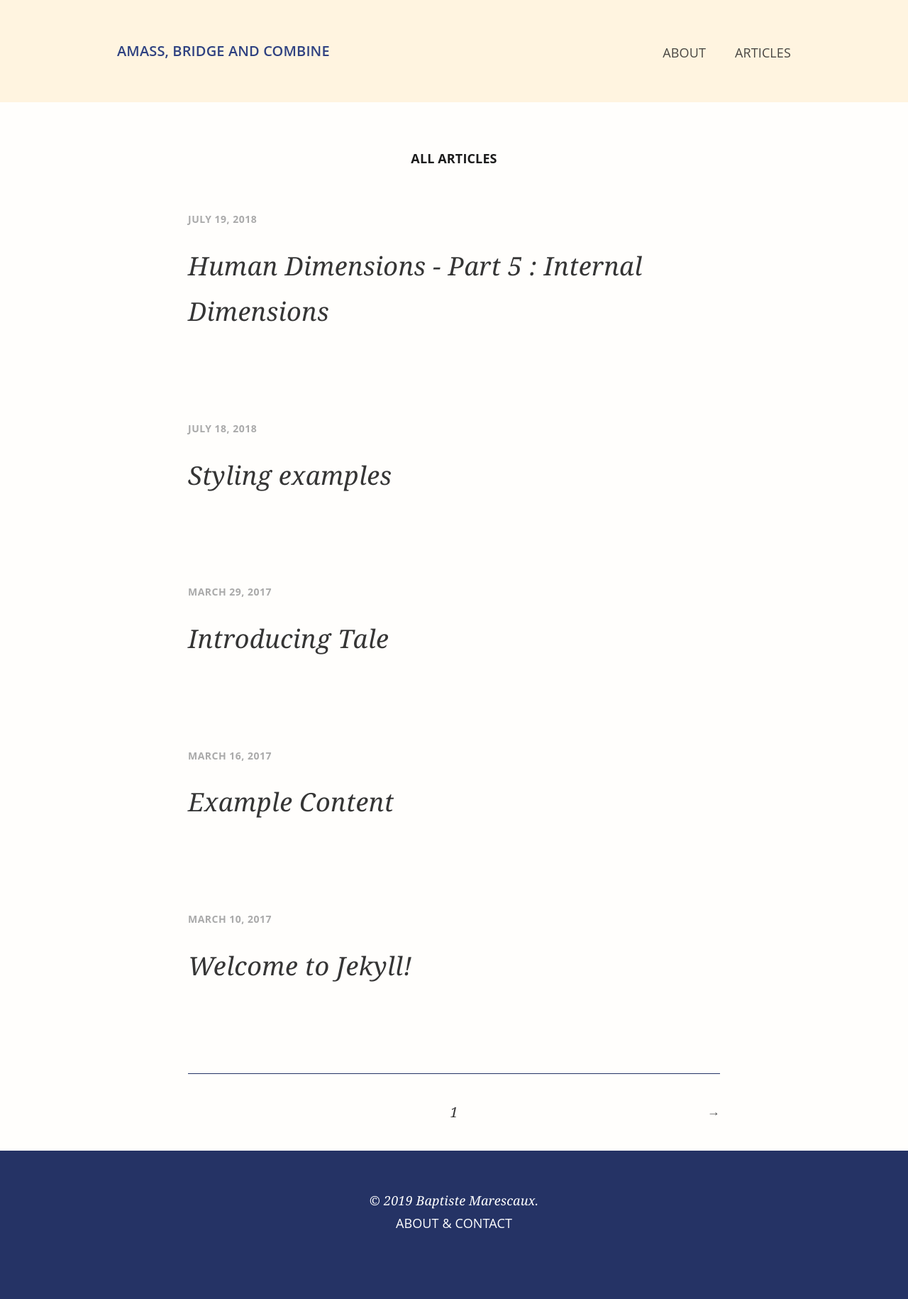
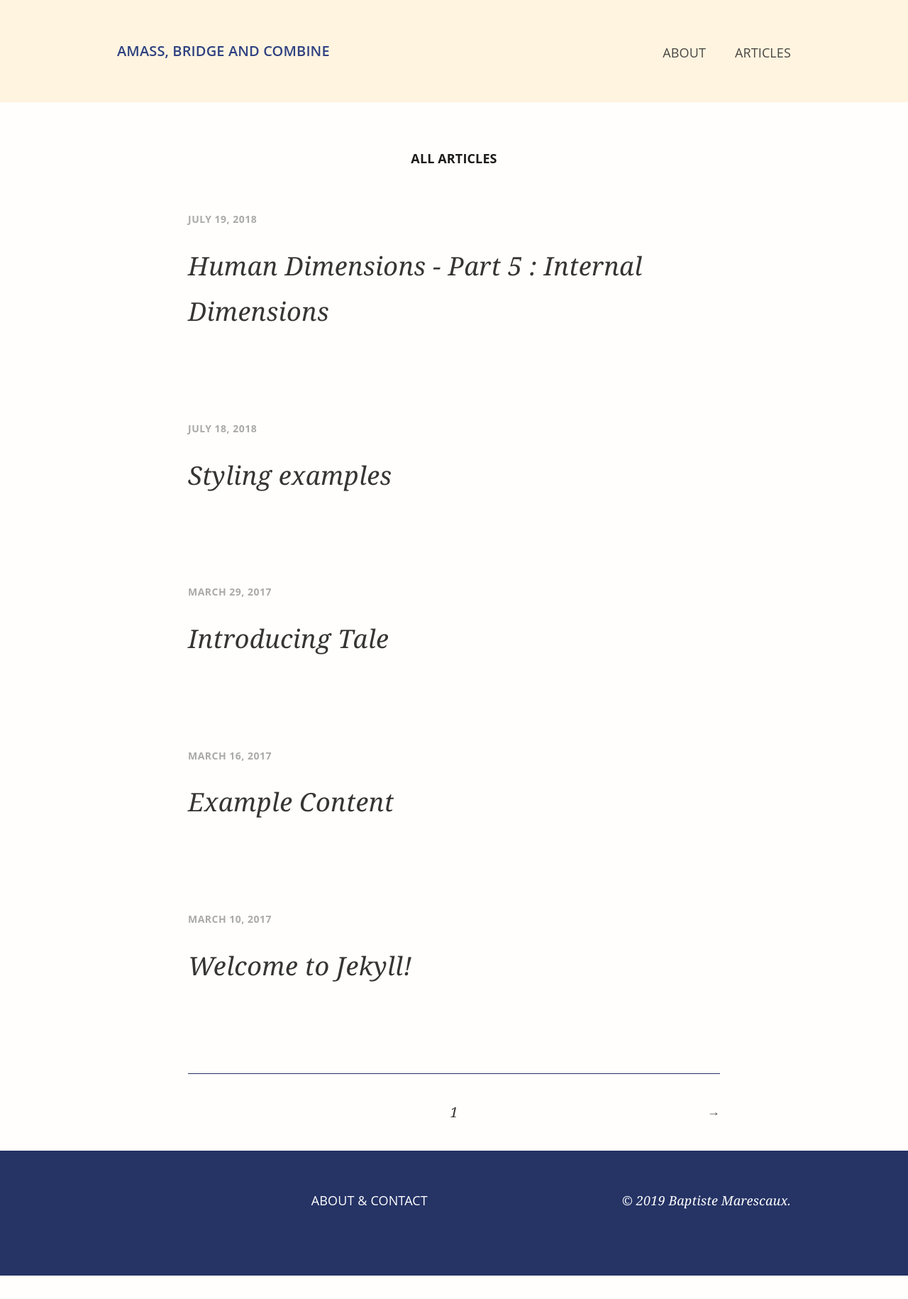
Before and after one commit to sunnyoaks/portfolio, a Jekyll site: the page built from index.html, in a window 1280 px wide. Shown: the whole page at 71% size. Built offline with Jekyll 4.4.1, drawn with Linux system fonts in a browser that asks for light colours; the list of posts is cut into pages by our own code; after the commit the page ends 1797 px from its top, so only the background shows below that.

Commit message:
fix try 6

```diff
--- a/_sass/ambridge/_layout.scss
+++ b/_sass/ambridge/_layout.scss
@@ -163,12 +163,12 @@ footer {
 
 
 @media (min-width: 600px) {
-  .footer-container.left-desc {
+  footer .left-desc {
     float: left;
   }
 
 
-  .footer-container.right-desc {
+  footer .left-desc {
    float: right;
  }
 
```
